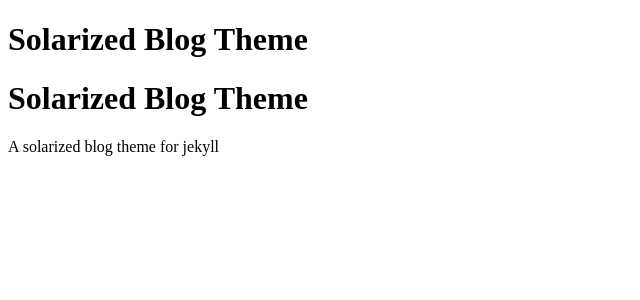
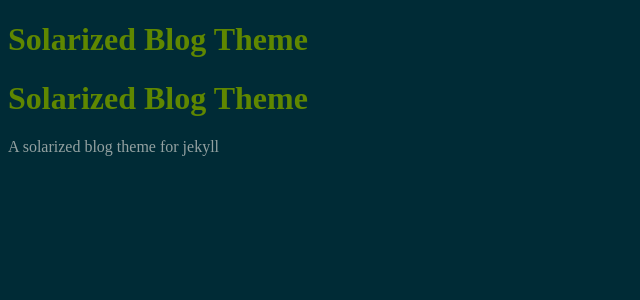
Before and after one commit to sohnryang/solarized-blog-theme, a Jekyll site: the page built from index.md, in a window 1280 px wide. Shown: the top 300 px of the page, without its empty margins (0-640 px from the left). Built offline with Jekyll 4.4.1, drawn with Linux system fonts in a browser that asks for light colours; a style sheet for code colours, icons or effects is not loaded; our own code applies the rules of GitHub Pages for plain Markdown files.

Commit message:
added solarized colors

```diff
--- a/_sass/solarized-blog-theme.scss
+++ b/_sass/solarized-blog-theme.scss
@@ -1,6 +1,25 @@
 @charset "utf-8";
 
 $base-font-family: -apple-system, BlinkMacSystemFont, "Segoe UI", Roboto, Helvetica, Arial, sans-serif, "Apple Color Emoji", "Segoe UI Emoji", "Segoe UI Symbol" !default;
+$base-font-size: 16px !default;
+$base-font-weight: 400 !default;
+$base-line-height: 1.5 !default;
+
+$solarized-background-color: #002b36;
+$solarized-text-color: #93a1a1;
+
+$solarized-blue: #0087ff;
+$solarized-cyan: #00afaf;
+$solarized-green: #5f8700;
+$solarized-magenta: #af005f;
+$solarized-orange: #d75f00;
+$solarized-red: #d70000;
+$solarized-violet: #5f5faf;
+$solarized-yellow: #af8700;
+
+$background-color: $solarized-background-color;
+$text-color: $solarized-text-color;
+$heading-color: $solarized-green;
 
 @import
     "solarized-blog-theme/base"
--- a/_sass/solarized-blog-theme/_base.scss
+++ b/_sass/solarized-blog-theme/_base.scss
@@ -1,3 +1,9 @@
+body {
+    background-color: $background-color;
+    color: $text-color;
+}
+
 h1, h2, h3, h4, h5, h6 {
-    font-family: Hack
+    font-family: Hack;
+    color: $heading-color;
 }
```
